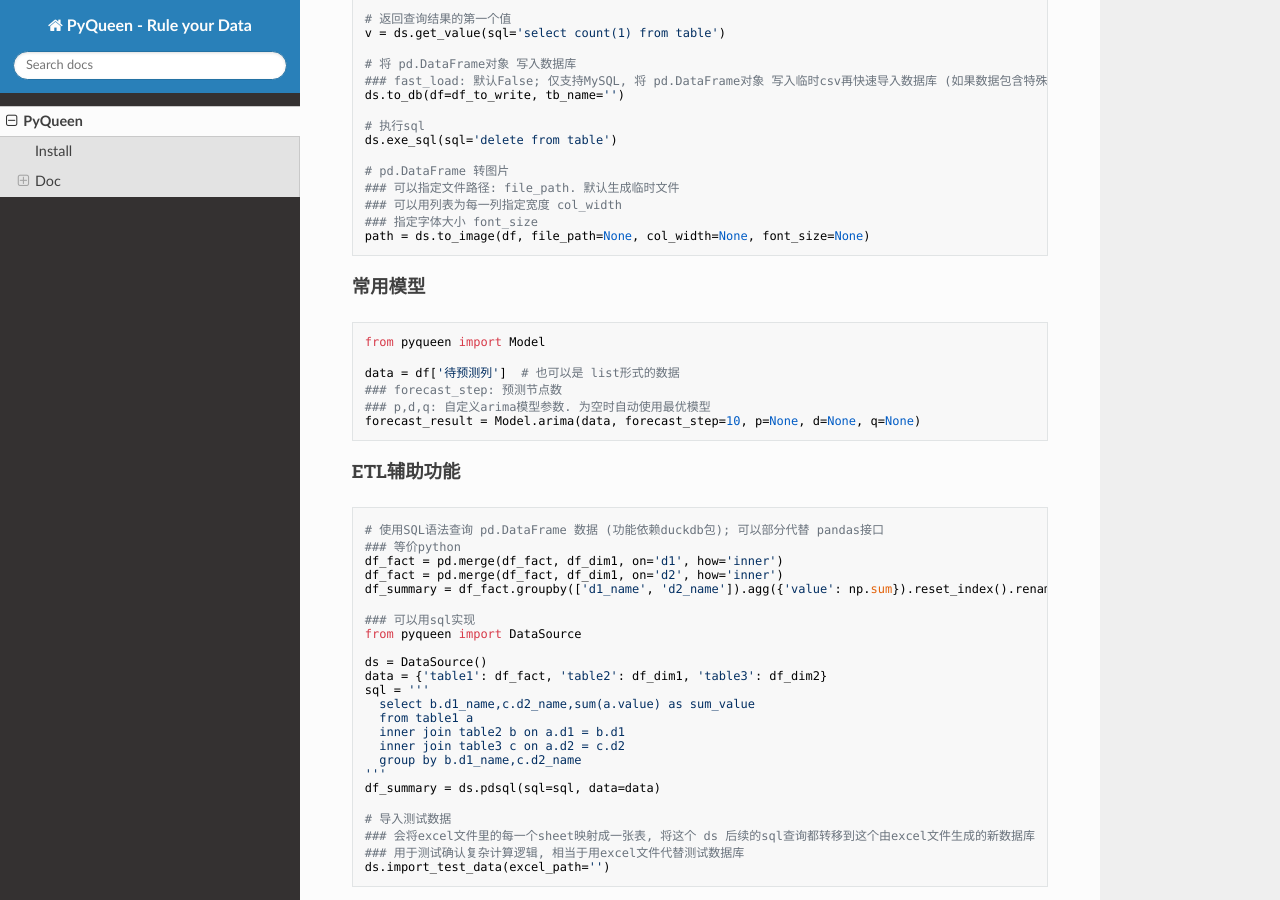
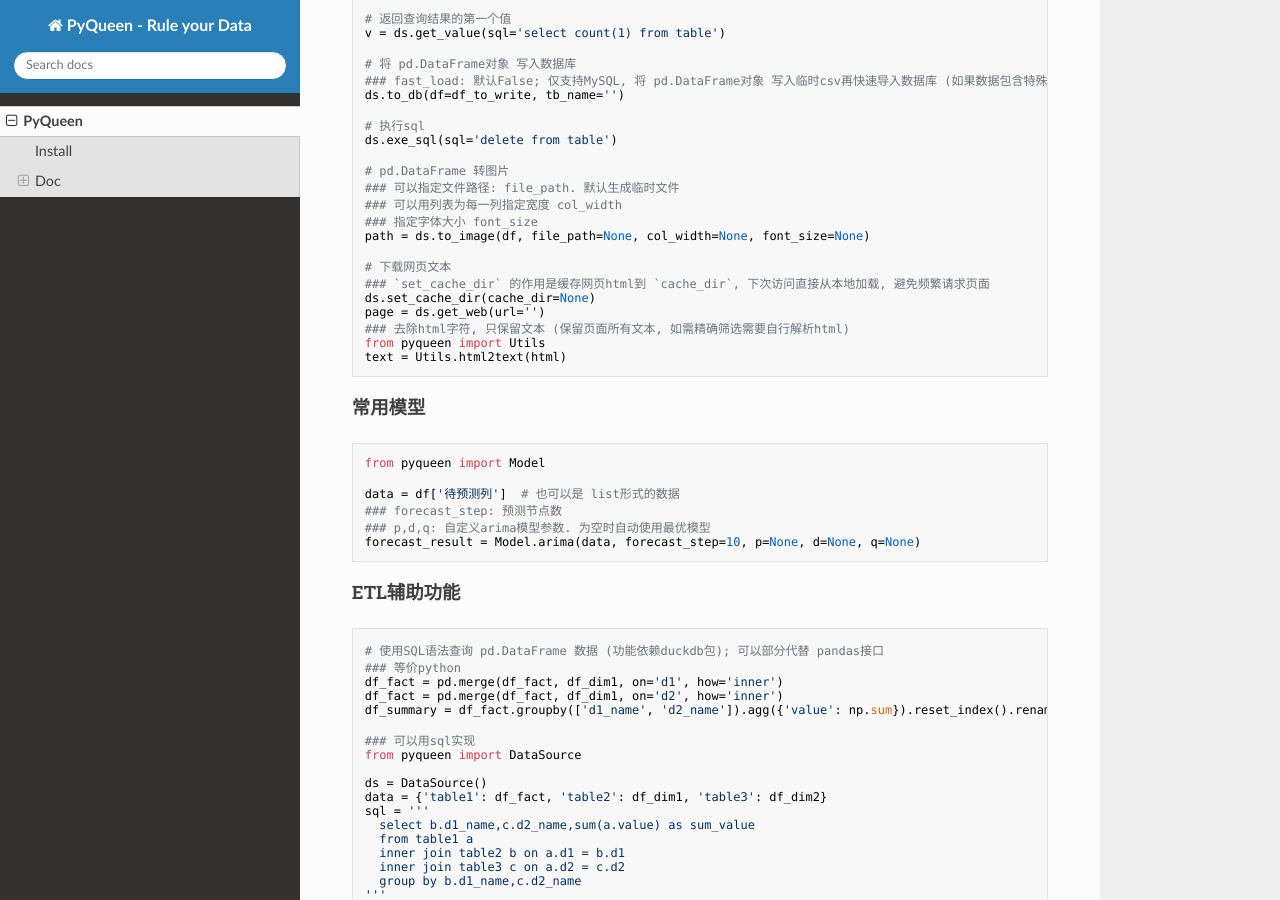
Before and after one commit to ts7ming/pyqueen, an MkDocs documentation site: the page built from docs/index.md, in a window 1280 px wide and 900 px high, scrolled down 1201 px. Built offline with MkDocs 1.6.1, drawn with Linux system fonts in a browser that asks for light colours; nearby versions of some CDN libraries; some of the changed text lies outside the part shown.

Commit message:
docs: 更新版本

````diff
--- a/docs/index.md
+++ b/docs/index.md
@@ -60,6 +60,14 @@ ds.exe_sql(sql='delete from table')
 ### 可以用列表为每一列指定宽度 col_width
 ### 指定字体大小 font_size
 path = ds.to_image(df, file_path=None, col_width=None, font_size=None)
+
+# 下载网页文本
+### `set_cache_dir` 的作用是缓存网页html到 `cache_dir`, 下次访问直接从本地加载, 避免频繁请求页面
+ds.set_cache_dir(cache_dir=None)
+page = ds.get_web(url='')
+### 去除html字符, 只保留文本 (保留页面所有文本, 如需精确筛选需要自行解析html)
+from pyqueen import Utils
+text = Utils.html2text(html)
 ```
 
 #### 常用模型
@@ -285,6 +293,9 @@ Utils.sql2table(sql_text='', kw=None, strip=None)
 ### max_process = 1: 最大进程数, 默认为 1
 ### 以list返回每个子进程执行结果, 和 args_list 顺序一致
 result = Utils.mult_run(func, args_list=[], max_process=1)
+# html转文本
+### 去除html字符, 只保留文本
+text = Utils.html2text(html)
 ```
 
 #### 命令行
--- a/setup.py
+++ b/setup.py
@@ -2,7 +2,7 @@ from setuptools import setup, find_packages
 
 setup(
     name='pyqueen',
-    version='1.0.9',
+    version='1.0.10',
     url='https://github.com/ts7ming/pyqueen.git',
     description='Rule your Data',
     long_description=open("README.md", encoding='utf-8').read(),
````
Also changed, not shown: README.md (+11 -0 lines).
